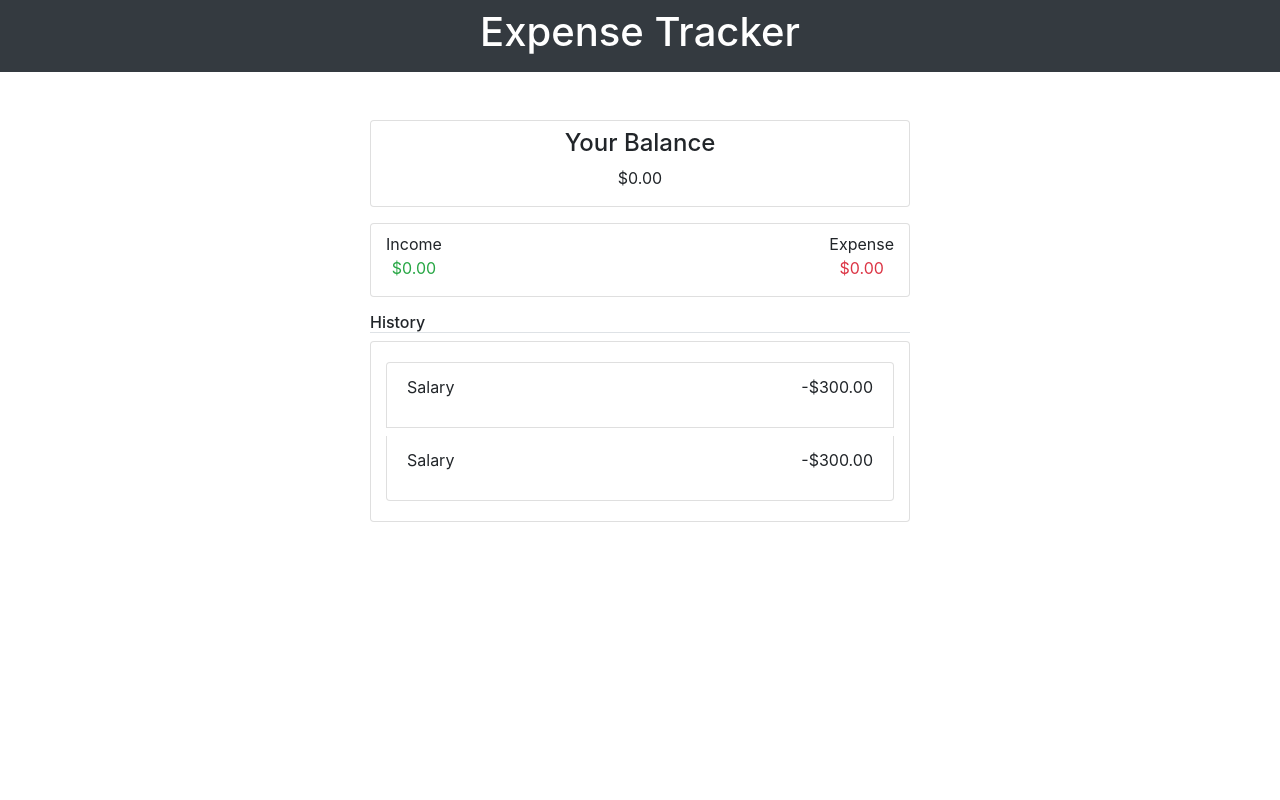
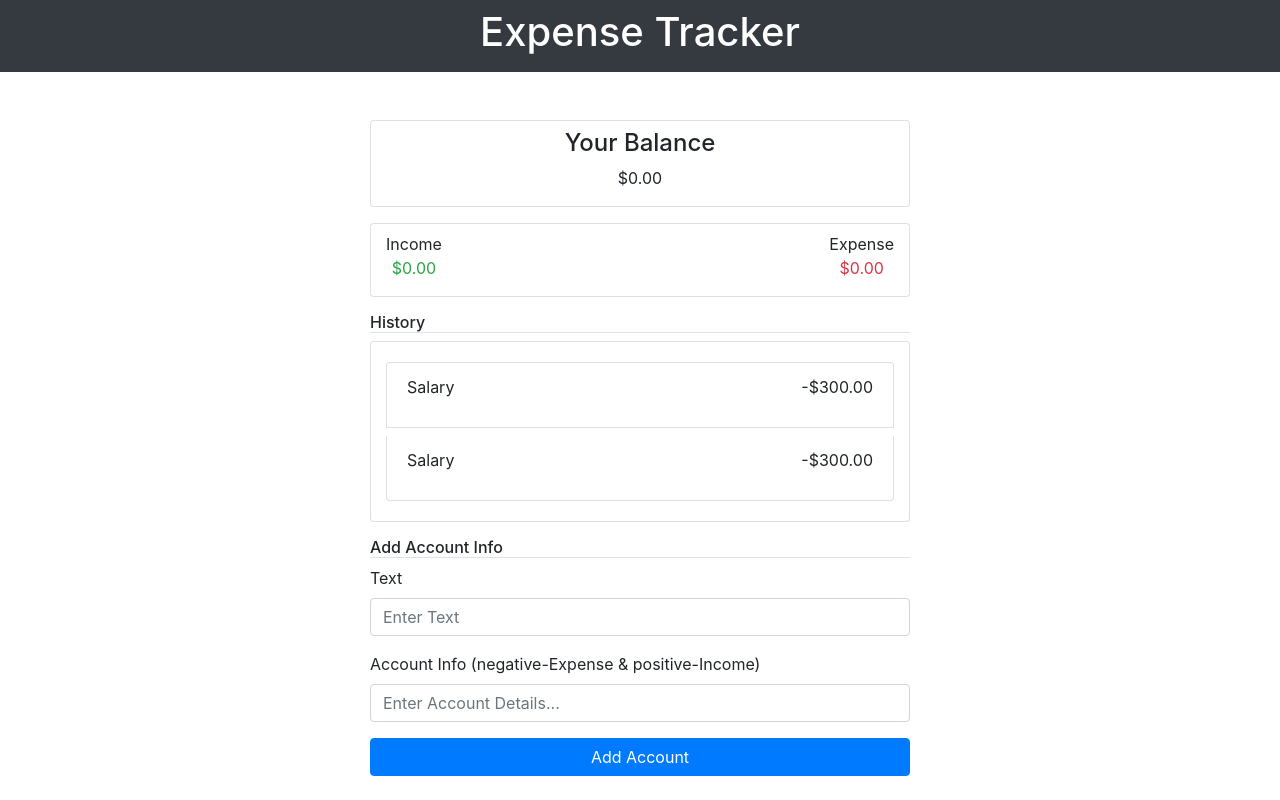
Before and after one commit to calvin-puram/task_list, a React (Create React App) app: page / in a window 1280 px wide. Built offline with nearby package versions, Linux system fonts and the light colour scheme.

Commit message:
created the addAccount boilerplate

```diff
--- a/src/App.js
+++ b/src/App.js
@@ -3,6 +3,7 @@ import Header from "./components/Header";
 import Balance from "./components/Balance";
 import Statement from "./components/Statement";
 import AccountStatement from "./components/AccountDetails";
+import AddAccount from "./components/AddAcount";
 
 const App = () => {
   return (
@@ -14,6 +15,7 @@ const App = () => {
             <Balance />
             <Statement />
             <AccountStatement />
+            <AddAccount />
           </div>
         </div>
       </div>
--- /dev/null
+++ b/src/components/AddAcount.js
@@ -0,0 +1,38 @@
+import React from "react";
+
+const AddAcount = () => {
+  return (
+    <div>
+      <h6 className='border-bottom mt-3 mb-2'>Add Account Info</h6>
+      <form>
+        <div className='form-group'>
+          <label htmlFor='text'>Text</label>
+          <input
+            type='text'
+            className='form-control'
+            placeholder='Enter Text'
+            id='text'
+          />
+        </div>
+
+        <div className='form-group'>
+          <label htmlFor='account'>
+            Account Info (negative-Expense & positive-Income)
+          </label>
+          <input
+            type='number'
+            className='form-control'
+            placeholder='Enter Account Details...'
+            id='account'
+          />
+        </div>
+
+        <button type='submit' className='btn btn-primary btn-block'>
+          Add Account
+        </button>
+      </form>
+    </div>
+  );
+};
+
+export default AddAcount;
```
